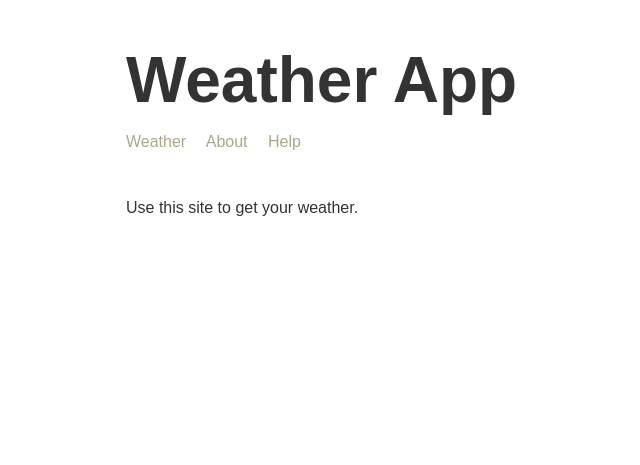
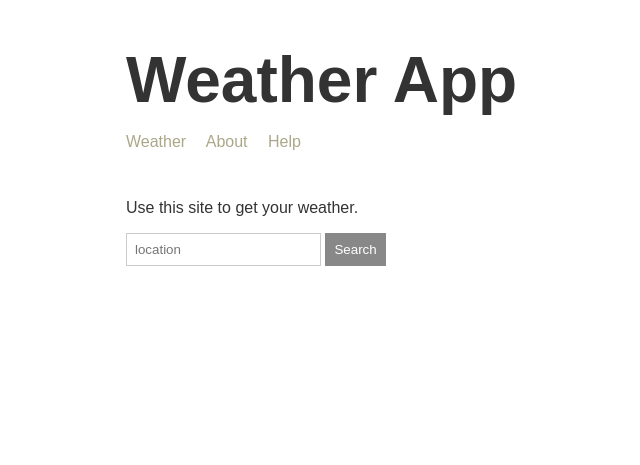
Before and after one commit to FSoprano/node3-weather-website, a Node server app: page / in a window 1280 px wide. Shown: the top 465 px of the page, without its empty margins (189-829 px from the left). Run offline with Node 20, Linux system fonts and the light colour scheme; data that the repository does not hold is empty; some libraries are stand-ins or nearby versions.

Commit message:
Finish section 8. Lessons 58 'Creating a Search Form' and 59 'Wiring up the User Interface'

```diff
--- a/public/css/styles.css
+++ b/public/css/styles.css
@@ -37,3 +37,17 @@ h1 {
     (grow up to the size of) all of the leftover space, thereby
     pushing the footer to the bottom. */
 }
+input {
+    border: 1px solid #cccccc;
+    padding: 8px;
+}
+button {
+    cursor: pointer;
+    /* cursor: pointer changes the appearance of the pointer when
+    you move the pointer over the button. It changes to something
+    that indicates that the button is something clickable. */
+    border: 1px solid #888888;
+    background: #888888;
+    color: white;
+    padding: 8px;
+}
--- a/templates/views/index.hbs
+++ b/templates/views/index.hbs
@@ -10,8 +10,12 @@
             Hence the notation /css/ ...
 
             The same applies to the path to the client-side Javascript
-            file:-->
+            file:
+            // Move this line to the end of the body element to
+            // make sure the form element can be accessed by the
+            // script:
         <script src="/js/app.js"></script>
+        -->
     </head>
     <body>
         <!-- The title prop of the object we passed into res.render() in
@@ -19,7 +23,15 @@
         <div class="main-content">
         {{>header}}
         <p>Use this site to get your weather.</p>
+        <form>
+            <input placeholder="location">
+            <button>Search</button>
+        </form>
+        <p id="message-1"></p>
+        <p id="message-2"></p>
         </div>
         {{>footer}}
+
+        <script src="/js/app.js"></script>
     </body>
 </html>
```
Also changed, not shown: public/js/app.js.
